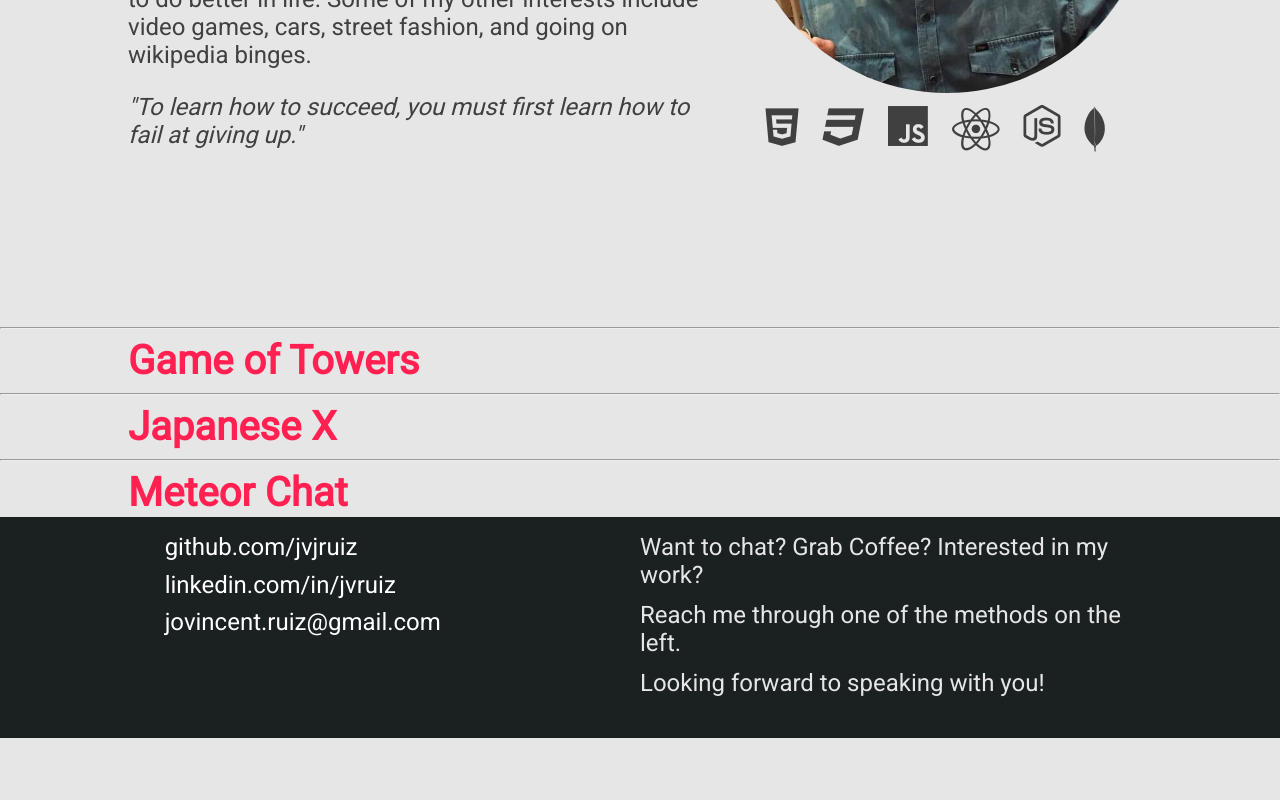
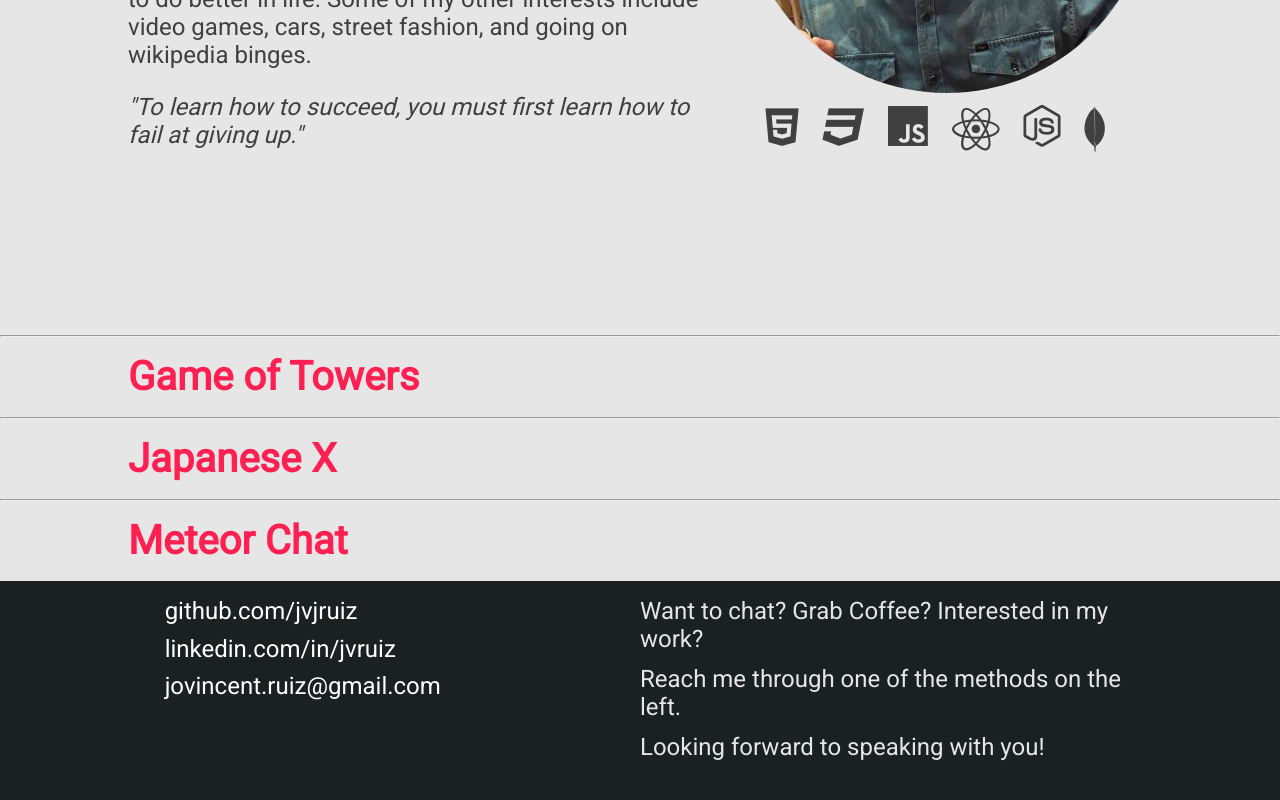
Before and after one commit to jvjruiz/portfolio, a React (Create React App) app: page / in a window 1280 px wide. Shown: the part 1281-2081 px from the top of the page. Before the commit the page ends 2019 px from the top, so only its background shows below. Built offline with nearby package versions, Linux system fonts and the light colour scheme; a web font is replaced by a local one.

Commit message:
updated padding on hr

```diff
--- a/src/index.css
+++ b/src/index.css
@@ -5,6 +5,10 @@ html,body {
     padding: 0px;
     background-color: #e6e6e6;
     font-family: 'Roboto', sans-serif;
+}
+
+hr {
+    margin:1em 0;
 }
 
 ul {
@@ -455,6 +459,7 @@ opacity: 1;
   width: 100%;
   padding-bottom: .8em;
   display: inline-block;
+  margin-top:1em;
 }
 
 #contactMessage {
```
